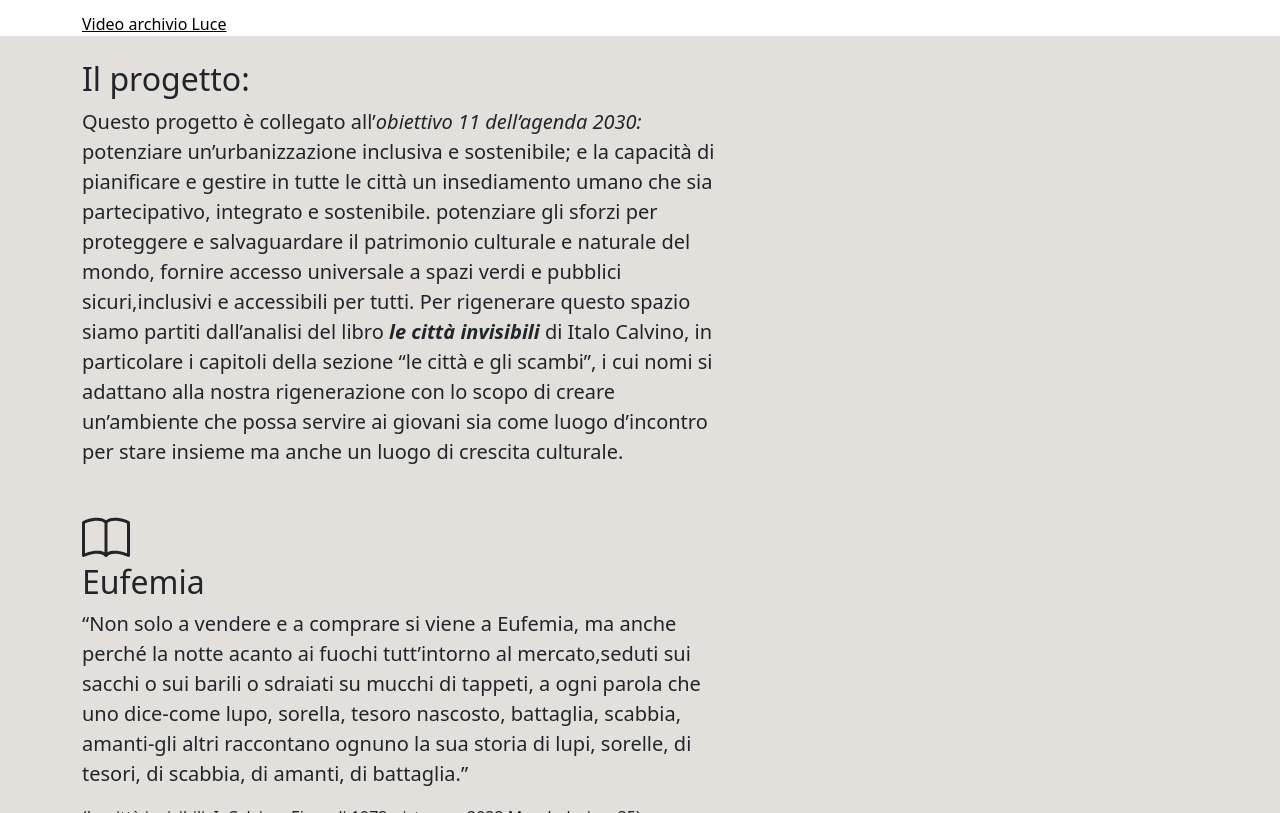
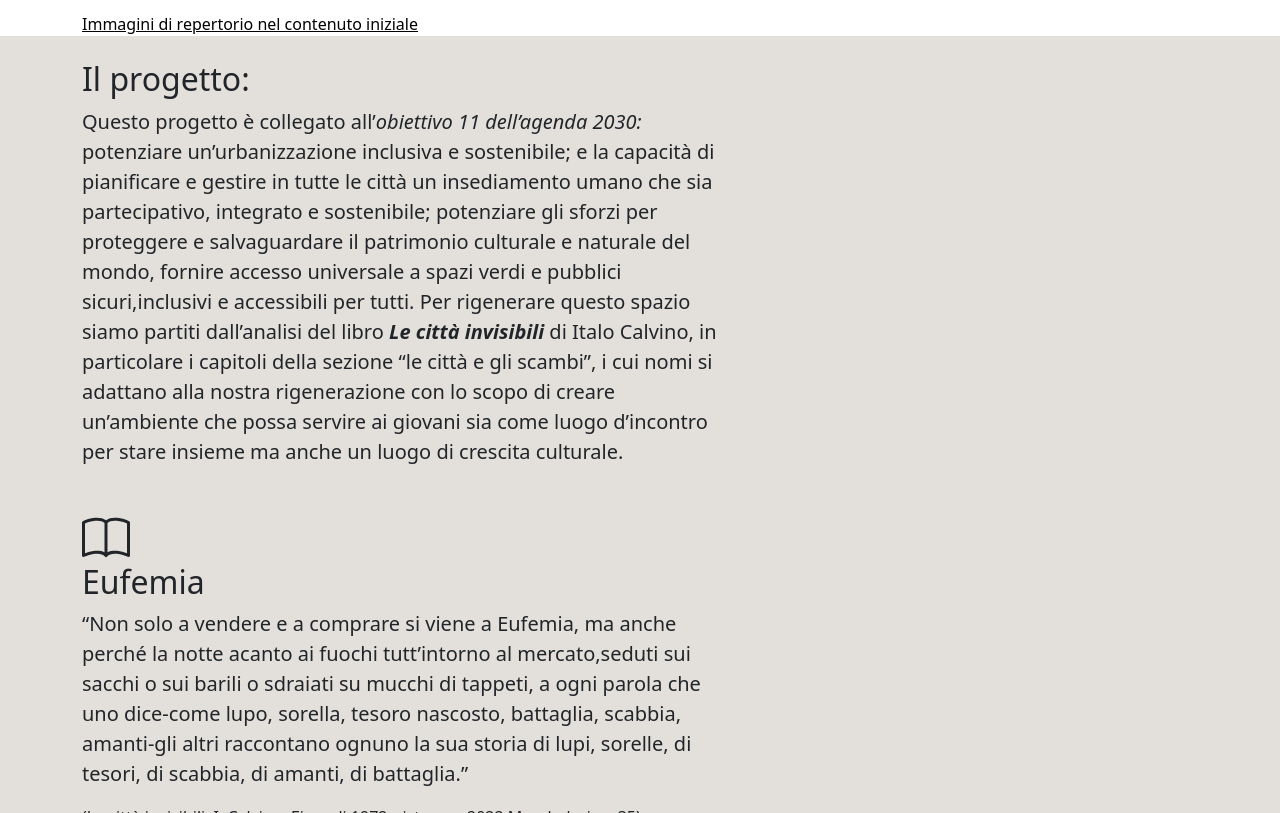
Before and after one commit to Samuel782/Tommaseo, a plain HTML site: page index.html in a window 1280 px wide. Shown: the part 1397-2210 px from the top of the page. Drawn offline with nearby package versions, Linux system fonts and the light colour scheme; some icons are missing.

Commit message:
Quinto commit
Beh questo è l'ultimo?

```diff
--- a/index.html
+++ b/index.html
@@ -48,7 +48,7 @@
   <section>
     <div class="container">
       <video src="Media/FinaleForse.mp4" class="object-fit-contain my-2" controls width="100%"></video>
-      <a href="https://patrimonio.archivioluce.com/luce-web/detail/IL5000028100/2/l-inaugurazione-del-grande-collegio-navale-della-gioventu-italiana-del-littorio-3.html?startPage=0&jsonVal={%22jsonVal%22:{%22query%22:[%22collegio%20navale%22],%22fieldDate%22:%22dataNormal%22,%22_perPage%22:20}}" target="_blank" rel="noreferrer noopener" style="color: black;">Video archivio Luce</a>
+      <a href="https://patrimonio.archivioluce.com/luce-web/detail/IL5000028100/2/l-inaugurazione-del-grande-collegio-navale-della-gioventu-italiana-del-littorio-3.html?startPage=0&jsonVal={%22jsonVal%22:{%22query%22:[%22collegio%20navale%22],%22fieldDate%22:%22dataNormal%22,%22_perPage%22:20}}" target="_blank" rel="noreferrer noopener" style="color: black;">Immagini di repertorio nel contenuto iniziale</a>
     </div>
   </section>
 
@@ -62,10 +62,10 @@
           inclusiva e
           sostenibile; e la capacità di pianificare e gestire in tutte le città un insediamento umano che sia
           partecipativo,
-          integrato e sostenibile. potenziare gli sforzi per proteggere e salvaguardare il patrimonio culturale e
+          integrato e sostenibile; potenziare gli sforzi per proteggere e salvaguardare il patrimonio culturale e
           naturale
           del mondo, fornire accesso universale a spazi verdi e pubblici sicuri,inclusivi e accessibili per tutti. Per
-          rigenerare questo spazio siamo partiti dall’analisi del libro <b><i>le città invisibili</i></b> di Italo Calvino, in
+          rigenerare questo spazio siamo partiti dall’analisi del libro <b><i>Le città invisibili</i></b> di Italo Calvino, in
           particolare i capitoli della sezione “le città e gli scambi”, i cui nomi si adattano alla nostra
           rigenerazione con lo scopo di creare un’ambiente che possa servire ai giovani sia come luogo d’incontro per stare
           insieme ma anche un luogo di crescita culturale.</p>
```
